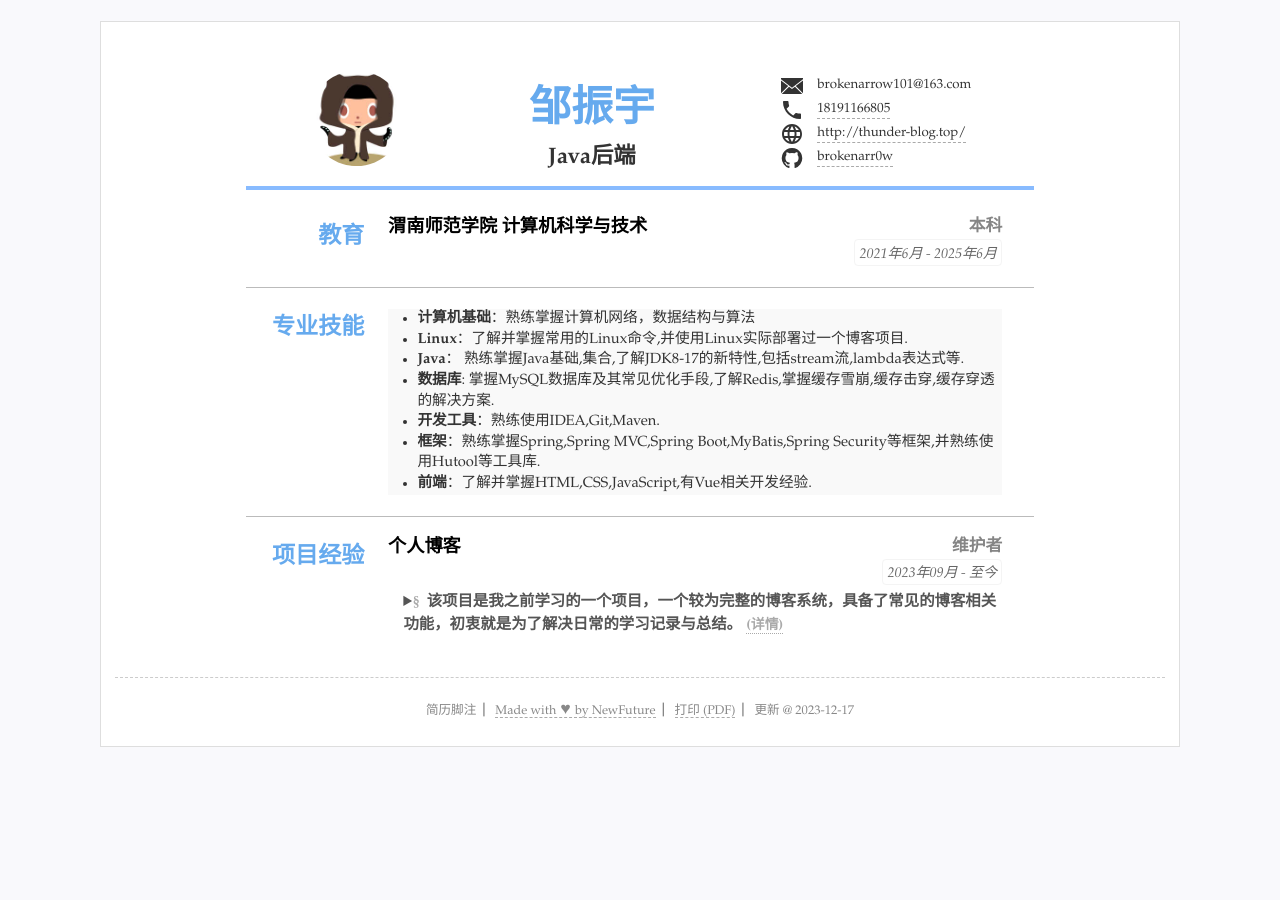
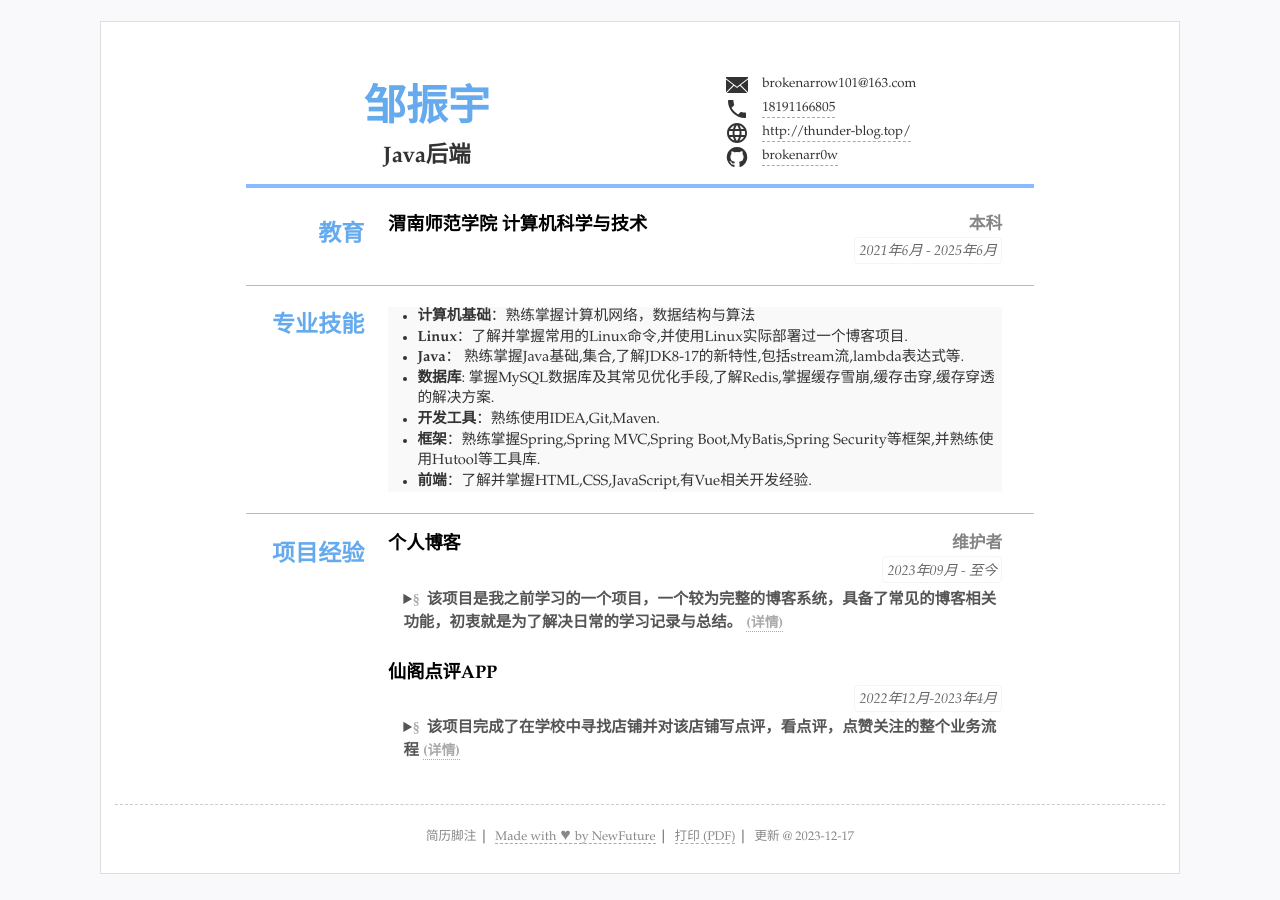
Before and after one commit to brokenarr0w/resume, a Jekyll site: the page built from index.html, in a window 1280 px wide. Built offline with Jekyll 4.4.1, drawn with Linux system fonts in a browser that asks for light colours.

Commit message:
Update resume.yml

```diff
--- a/_data/resume.yml
+++ b/_data/resume.yml
@@ -5,7 +5,7 @@ title: "实习简历"
 lang: "zh" #语言设置 zh表示中文 en 表示英语
 name: "邹振宇"
 jobtitle: "Java后端" #可空不显示
-photo: "assets/img/photo.jpg" #照片可空，不显示
+photo: "" #照片可空，不显示
 
 #联系方式
 contact: #联系方式连接等3~5行
@@ -48,7 +48,11 @@ main: #简历主要内容，
     detail:
       md: _data/project.md
     sub: 维护者
-
+  - title: "仙阁点评APP"
+    duration: "2022年12月-2023年4月"
+    summary: 该项目完成了在学校中寻找店铺并对该店铺写点评，看点评，点赞关注的整个业务流程
+    detail:
+      md: _data/project2.md
 #others 其他简略内容(列表)
 
 #- type:
```
